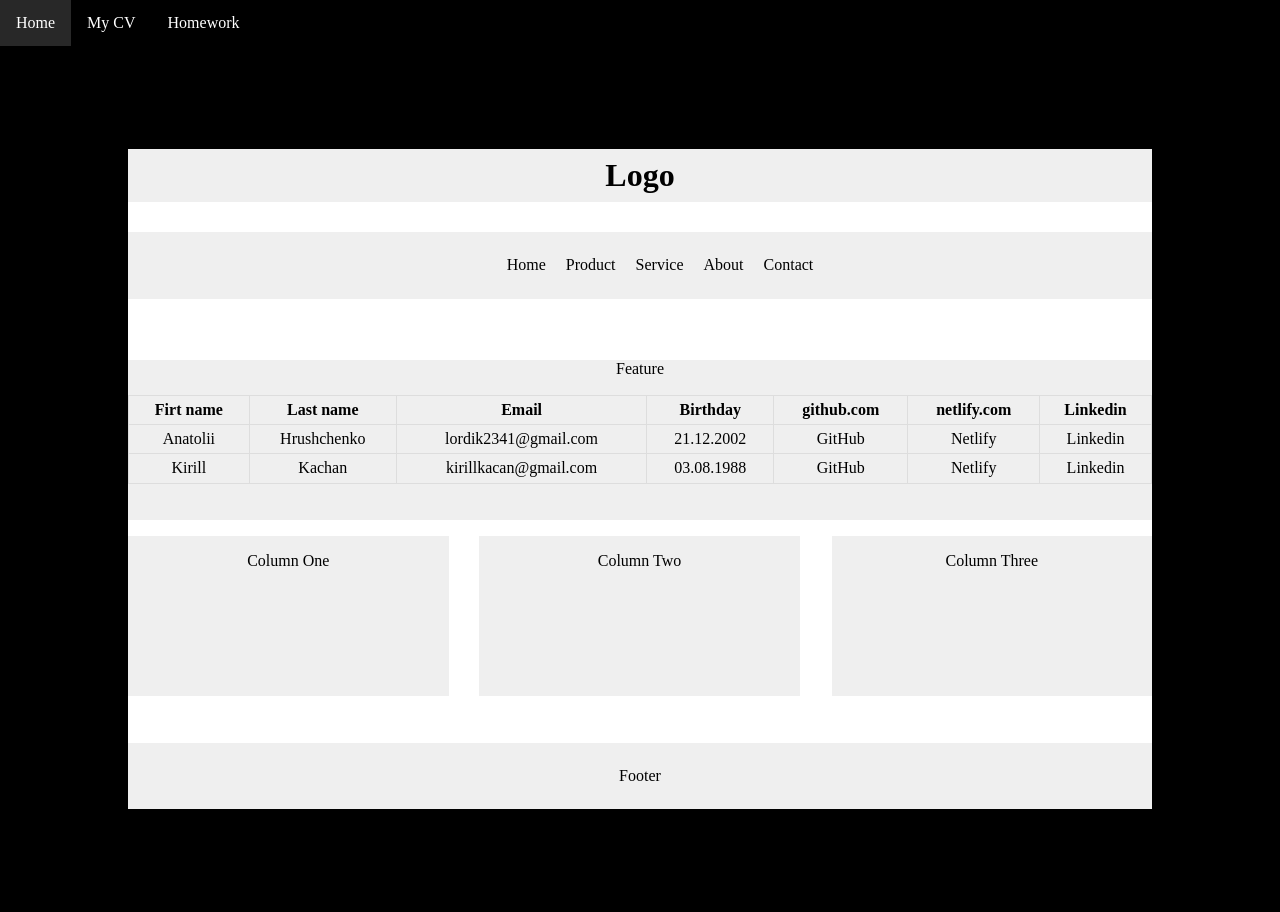
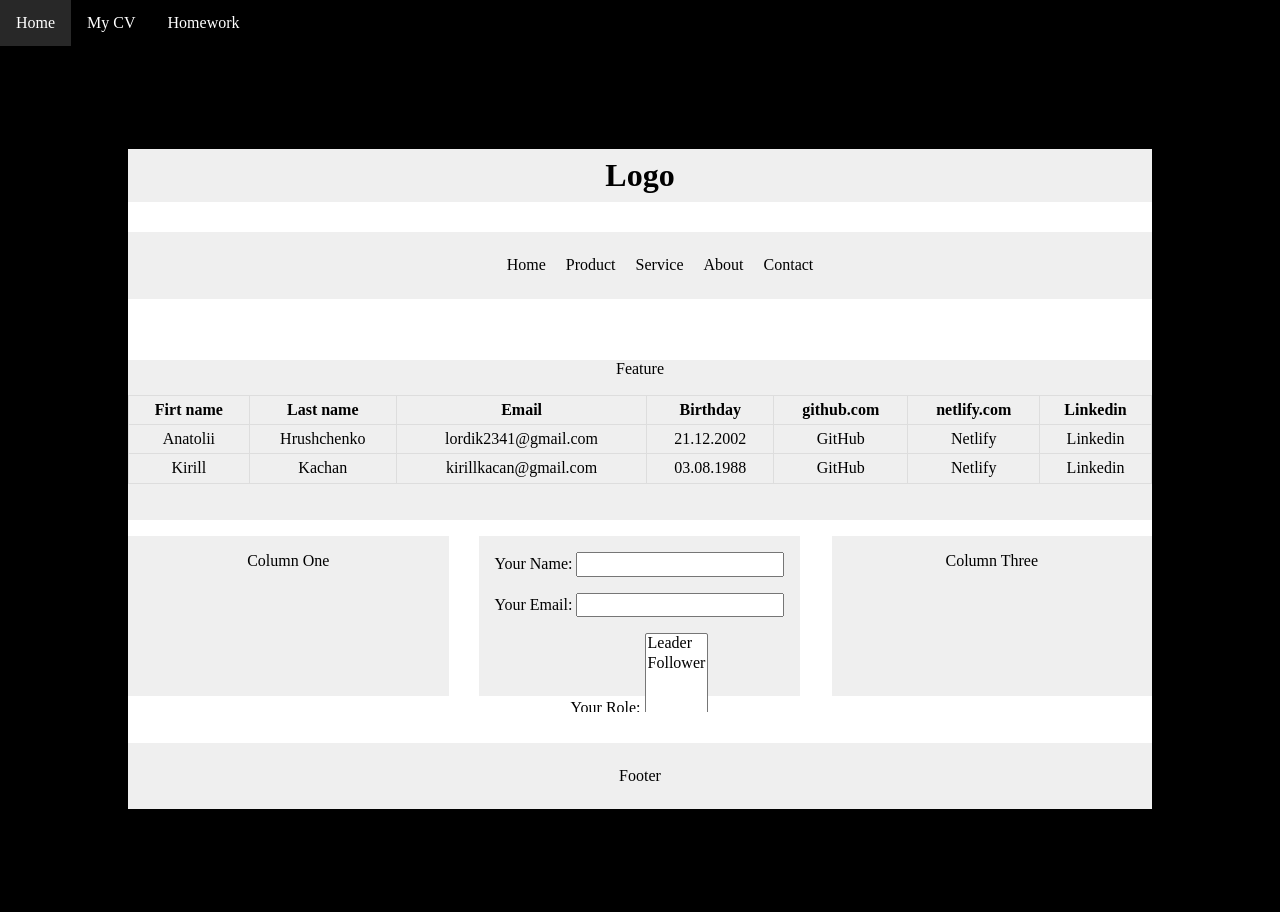
Before and after one commit to R1d3Reality/homework, a Jekyll site: the page built from _pages/lessons/lesson2/index.html, in a window 1280 px wide. Built offline with Jekyll 4.4.1, drawn with Linux system fonts in a browser that asks for light colours.

Commit message:
adding form

```diff
--- a/_pages/lessons/lesson2/index.html
+++ b/_pages/lessons/lesson2/index.html
@@ -59,7 +59,26 @@
                 <p>Column One</p>
             </section>
             <section class="column2">
-                <p>Column Two</p>
+                <form name="contact" method="POST" data-netlify="true">
+                    <p>
+                        <label>Your Name: <input type="text" name="name" /></label>
+                    </p>
+                    <p>
+                        <label>Your Email: <input type="email" name="email" /></label>
+                    </p>
+                    <p>
+                        <label>Your Role: <select name="role[]" multiple>
+                            <option value="leader">Leader</option>
+                            <option value="follower">Follower</option>
+                        </select></label>
+                    </p>
+                    <p>
+                        <label>Message: <textarea name="message"></textarea></label>
+                    </p>
+                    <p>
+                        <button type="submit">Send</button>
+                    </p>
+                </form>
             </section>
             <section class="column3">
                 <p>Column Three</p>
```
